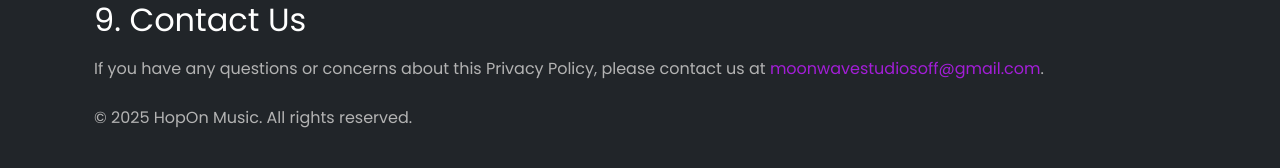
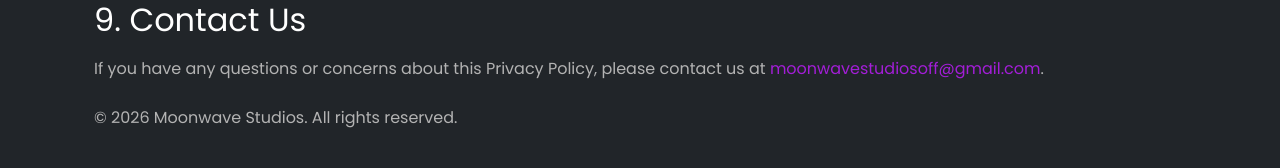
Before and after one commit to Virus01Official/HopOnMusic, a Flask app: page /privacy-policy in a window 1280 px wide. Shown: the part 1428-1596 px from the top of the page. Run offline with Flask 3, Linux system fonts and the light colour scheme; some libraries are stand-ins or nearby versions.

Commit message:
copyright update

```diff
--- a/templates/privacy_policy.html
+++ b/templates/privacy_policy.html
@@ -66,7 +66,7 @@
     </section>
 
     <footer class="mt-4">
-        <p>© 2025 HopOn Music. All rights reserved.</p>
+        <p>© 2026 Moonwave Studios. All rights reserved.</p>
     </footer>
 </div>
 {% endblock %}
--- a/templates/tos.html
+++ b/templates/tos.html
@@ -62,7 +62,7 @@
     </section>
 
     <footer class="mt-4">
-        <p>© 2025 HopOn Music. All rights reserved.</p>
+        <p>© 2026 Moonwave Studios. All rights reserved.</p>
     </footer>
 </div>
 {% endblock %}
```
